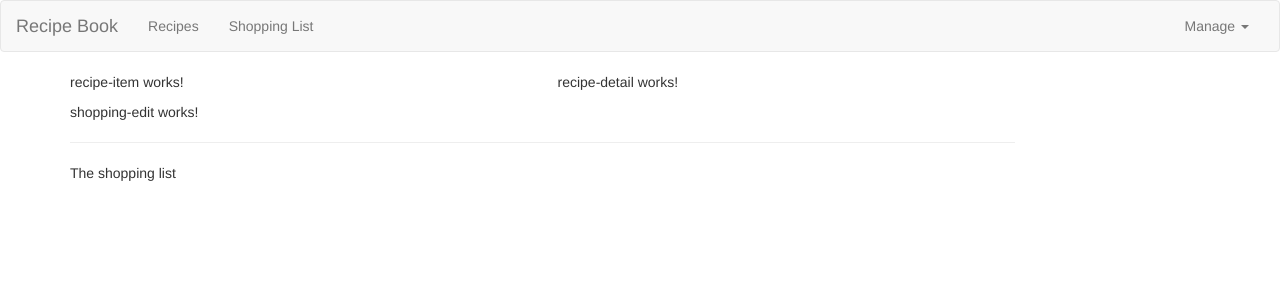
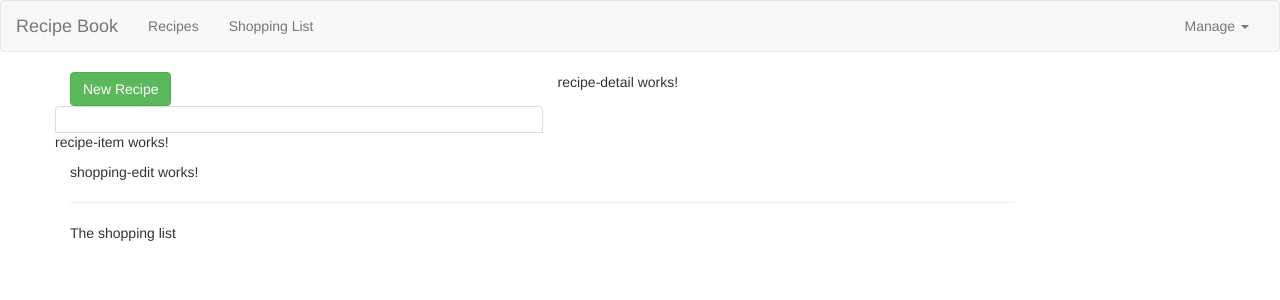
Before and after one commit to Naaman233/angularDev, an Angular app in the folder app-project/: page / in a window 1280 px wide. Shown: the top 300 px of the page. Built offline with nearby package versions, Linux system fonts and the light colour scheme.

Commit message:
working on recipes list display

```diff
--- a/app-project/src/app/recipes/recipe-list/recipe-list.component.html
+++ b/app-project/src/app/recipes/recipe-list/recipe-list.component.html
@@ -1 +1,24 @@
-<app-recipe-item></app-recipe-item>
+
+<div class="row">
+    <div class="col-xs-12">
+        <button class="btn btn-success">New Recipe</button>
+    </div>
+    <div class="row">
+        <div class="col-xs-12">
+            <a href="#" class="list-group-item clearfix"
+            *ngFor="let recipe of recipes">
+                <div class="pull-left">
+                    <h4 class="list-group-item-heading">{{recipes.name}}</h4>
+                    <div class="list-group-item-text">{{recipes.description}}</div>
+                </div>
+                <span class="pull-right">
+                    <img
+                    [src]="recipes.imagePath"
+                    class="img-responsive"
+                     style="max-height: 50px;">
+                </span>
+            </a>
+        <app-recipe-item></app-recipe-item>
+        </div>
+    </div>
+</div>
--- a/app-project/src/app/recipes/recipe-list/recipe-list.component.ts
+++ b/app-project/src/app/recipes/recipe-list/recipe-list.component.ts
@@ -1,4 +1,5 @@
 import { Component, OnInit } from '@angular/core';
+import { Recipe } from '../recipe.model';
 
 @Component({
   selector: 'app-recipe-list',
@@ -6,7 +7,9 @@ import { Component, OnInit } from '@angular/core';
   styleUrls: ['./recipe-list.component.css']
 })
 export class RecipeListComponent implements OnInit {
-  recipes = []
+  recipes: Recipe[] = [
+    new Recipe ('test','this is a test recipe','https://www.skinnytaste.com/wp-content/uploads/2009/02/turkey-meatloaf-8.jpg')
+  ]
   constructor() { }
 
   ngOnInit(): void {
--- a/app-project/src/app/recipes/recipe.model.ts
+++ b/app-project/src/app/recipes/recipe.model.ts
@@ -2,6 +2,7 @@ export class Recipe{
    public name: String
    public description : String
    public imagePath: String
+
 
     constructor(name:String, desc:String,imagePath:String){
         this.name = name
```
